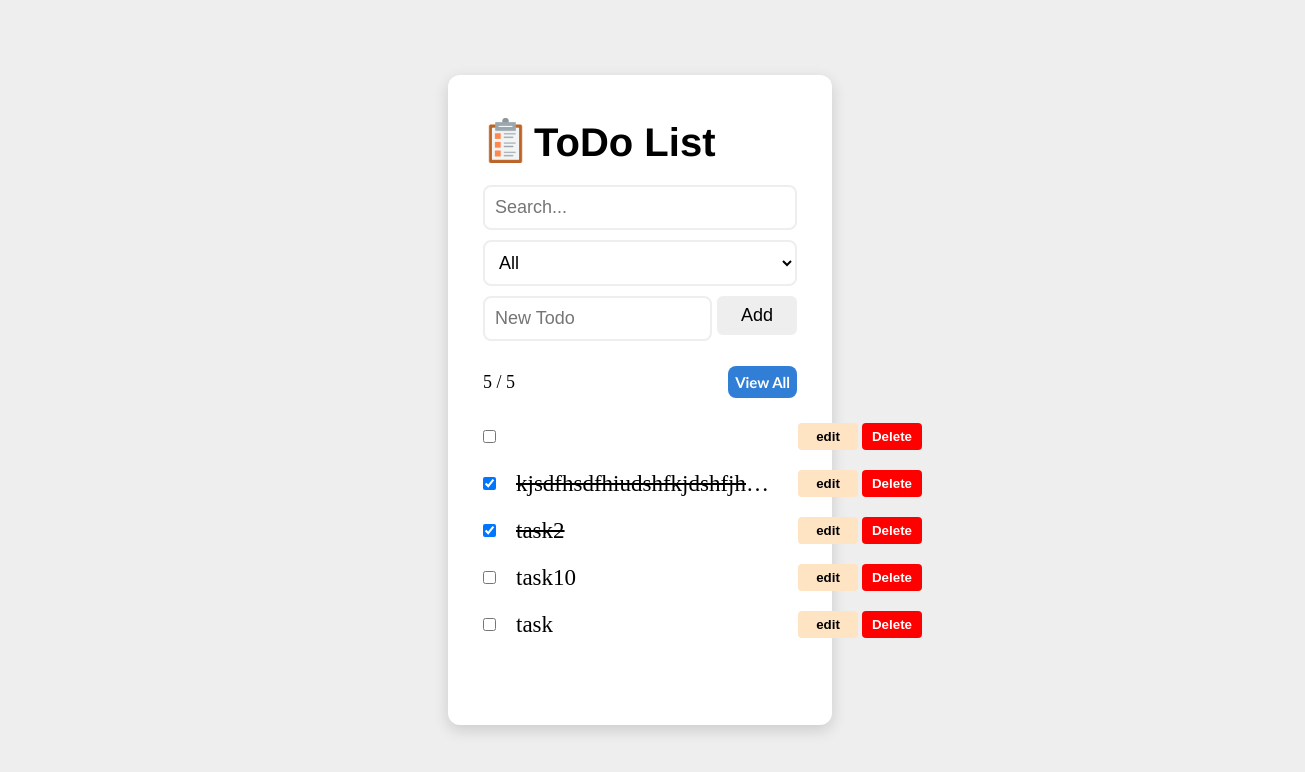
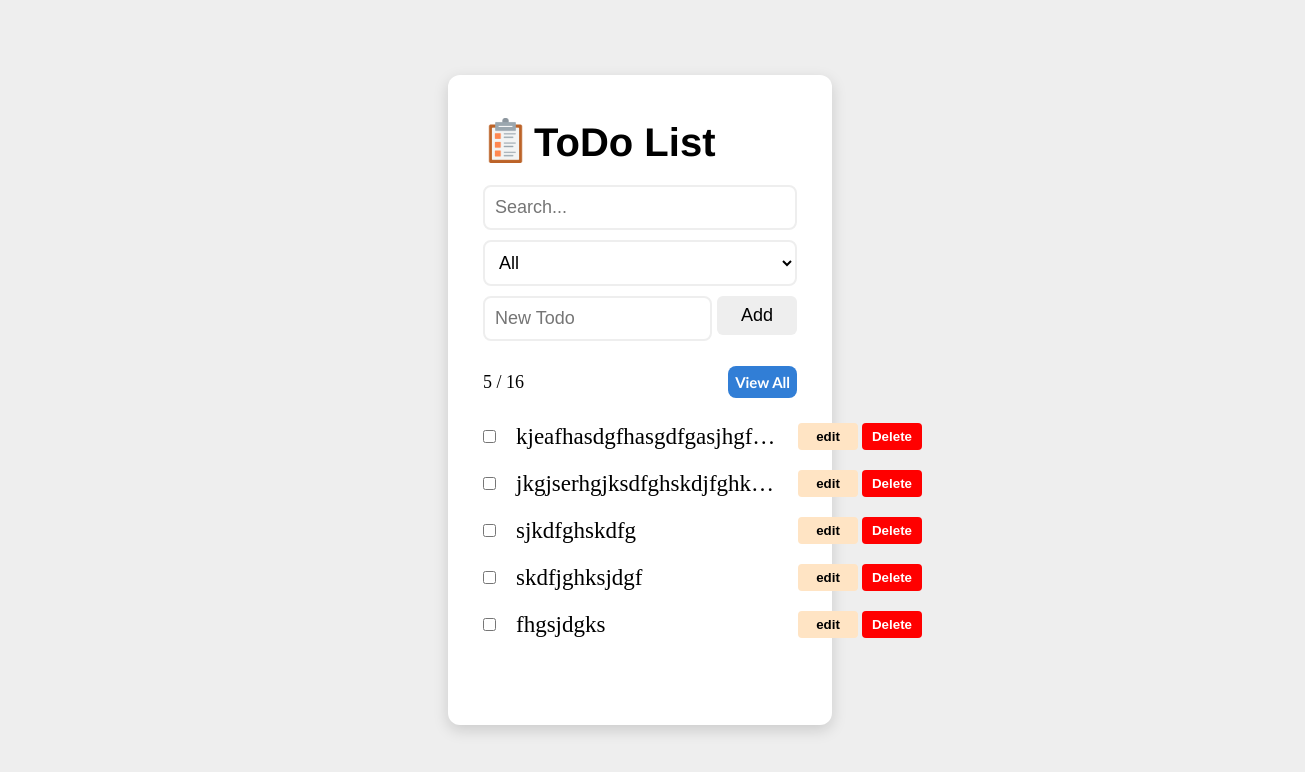
Before and after one commit to AvaniSujith/Todo-Typescript, a Vue app: page / in a window 1280 px wide. Shown: the top 772 px of the page, 1305 px wide, since content can reach past the window. Built offline with nearby package versions, Linux system fonts and the light colour scheme; data requests are answered from the project's data file.

Commit message:
refactor: style

```diff
--- a/db.json
+++ b/db.json
@@ -21,8 +21,63 @@
       "completed": true
     },
     {
-      "id": "b3a6",
-      "title": "",
+      "id": "e29e",
+      "title": "ioieuoiersjgi",
+      "completed": true
+    },
+    {
+      "id": "5965",
+      "title": "roeuteoiy",
+      "completed": true
+    },
+    {
+      "id": "7836",
+      "title": "n,mnl",
+      "completed": true
+    },
+    {
+      "id": "096c",
+      "title": "waet",
+      "completed": false
+    },
+    {
+      "id": "0dbc",
+      "title": "jfkghksdjgf",
+      "completed": false
+    },
+    {
+      "id": "dc89",
+      "title": "sdjkfghskjdfg",
+      "completed": false
+    },
+    {
+      "id": "64b4",
+      "title": "hsldfhgjlsdfgs",
+      "completed": false
+    },
+    {
+      "id": "6f37",
+      "title": "fhgsjdgks",
+      "completed": false
+    },
+    {
+      "id": "cc30",
+      "title": "skdfjghksjdgf",
+      "completed": false
+    },
+    {
+      "id": "6c86",
+      "title": "sjkdfghskdfg",
+      "completed": false
+    },
+    {
+      "id": "3209",
+      "title": "jkgjserhgjksdfghskdjfghkjsdhfgjshdfgsjfhgjhsfjghsjdhfgjhsdfjghsdkhgf",
+      "completed": false
+    },
+    {
+      "id": "8f69",
+      "title": "kjeafhasdgfhasgdfgasjhgfhagsdfgashgdfjagsdgfagsfhgasdgfdshgfhgdsfhgasdhfgajegretwyruysajfhjsbfadgshfagsdfjlagsdhfgadgshflaf",
       "completed": false
     }
   ]
--- a/src/components/AddTask.vue
+++ b/src/components/AddTask.vue
@@ -52,6 +52,7 @@ const handleAddTask = () => {
       <div class="tool-tip">
         <tooltip
           :text="'Add a task title to add Task'"
+          :right=60
         />
       </div>
     </div>
@@ -89,5 +90,6 @@ button:disabled {
 .add-btn-container:hover .tool-tip {
   visibility: visible;
   width: 100%;
+  top: 40px;
 }
 </style>
--- a/src/components/TaskList.vue
+++ b/src/components/TaskList.vue
@@ -87,8 +87,7 @@ const handleSaveOrEdit = (task: Task) => {
             <tooltip
               :text="task.title"
               :left="100"
-              :top="12"
-              :left-of-box="-28"
+              :left-of-box="-5"
             />
           </div>
         </div>
@@ -154,7 +153,8 @@ p {
 
 .task-title-component:hover .tool-tip {
   visibility: visible;
-  top: -4px;
+  top: -7px;
+  left: 82px;
 }
 
 .task-title input {
--- a/src/components/Tooltip.vue
+++ b/src/components/Tooltip.vue
@@ -5,6 +5,8 @@ interface Props {
   left?: number;
   top?: number;
   bottom?: number;
+  topOfBox?: number;
+  bottomOfBox?: number;
   rightOfBox?: number;
   leftOfBox?: number;
 }
@@ -14,6 +16,8 @@ const props = withDefaults(defineProps<Props>(), {
   left: 0,
   top: 0,
   bottom: 0,
+  topOfBox: 0,
+  bottomOfBox: 0,
   rightOfBox: 0,
   leftOfBox: 0,
 });
@@ -36,6 +40,8 @@ const props = withDefaults(defineProps<Props>(), {
       <div
         class="box"
         :style="{
+          top: props.topOfBox + 'px',
+          bottom: props.bottomOfBox + 'px',
           left: props.leftOfBox + 'px',
           right: props.rightOfBox + 'px',
         }"
@@ -65,9 +71,9 @@ const props = withDefaults(defineProps<Props>(), {
   flex-direction: column;
   justify-content: center;
   align-items: center;
-  position: absolute;
+  /* position: absolute; */
   width: 100%;
-  z-index: 10000;
+  /* z-index: 10000; */
 }
 
 .box {
--- a/src/pages/HomePage.vue
+++ b/src/pages/HomePage.vue
@@ -91,7 +91,6 @@ onMounted(async () => {
       </div>
       <div class="input-container">
         <input-bar v-model="searchQuery" placeholder="Search..." />
-
         <drop-down @change="handleFilter" />
         <add-task />
       </div>
--- a/src/pages/TaskPage.vue
+++ b/src/pages/TaskPage.vue
@@ -64,7 +64,7 @@ onMounted(async () => {
     <nav class="back-button">
       <router-link to="/" class="nav-link">Back to Home</router-link>
       <div class="tool-tip">
-        <tooltip :text="'Go back to Home'" :top="35" />
+        <tooltip :text="'Go back to Home'" :top-of-box=29 :left-of-box=55 />
       </div>
     </nav>
     <header>
@@ -99,7 +99,8 @@ onMounted(async () => {
 .back-button {
   background: #317ed6;
   border-radius: 8px;
-  width: max-content;
+  width: 110px;
+  height: 30px;
   padding: 6px;
   margin-bottom: 15px;
   font-weight: 700;
--- a/src/style.css
+++ b/src/style.css
@@ -39,4 +39,5 @@ button {
   width: fit-content;
   font-size: 15px;
   font-weight: 500;
+  position: absolute;
 }
```
